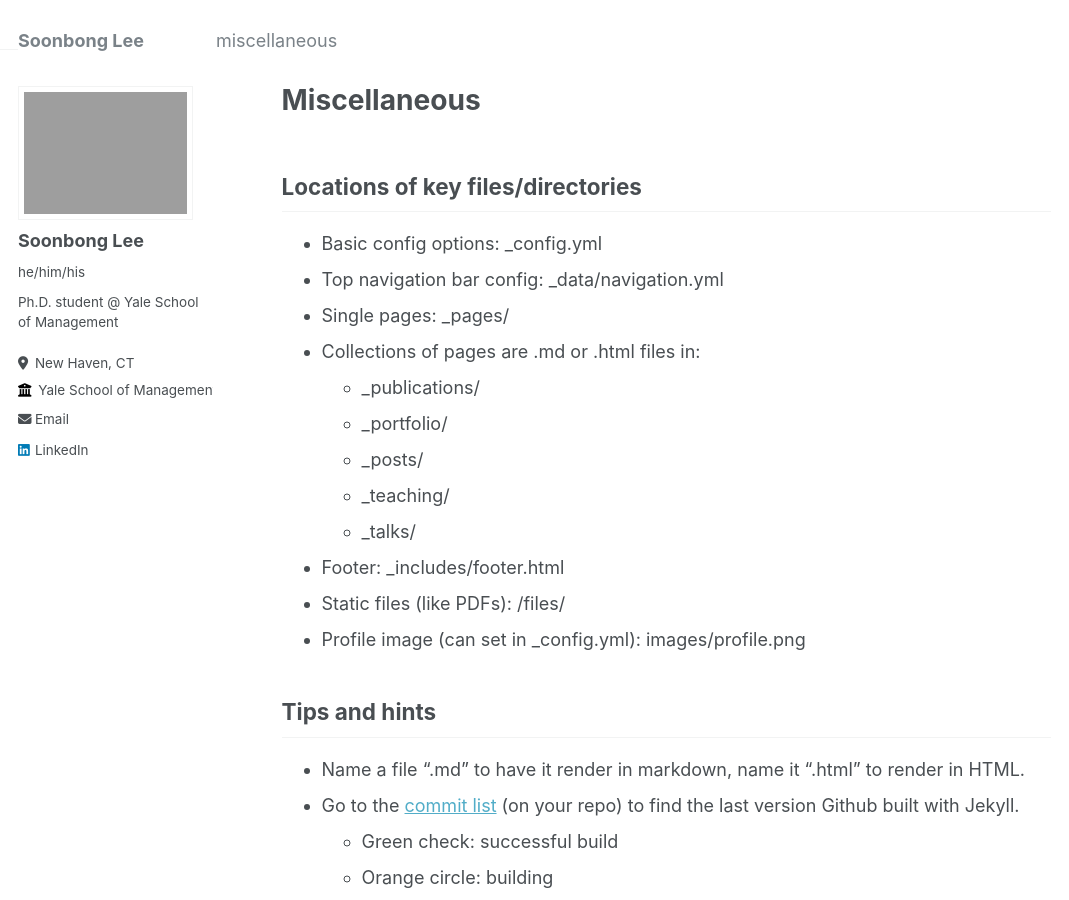
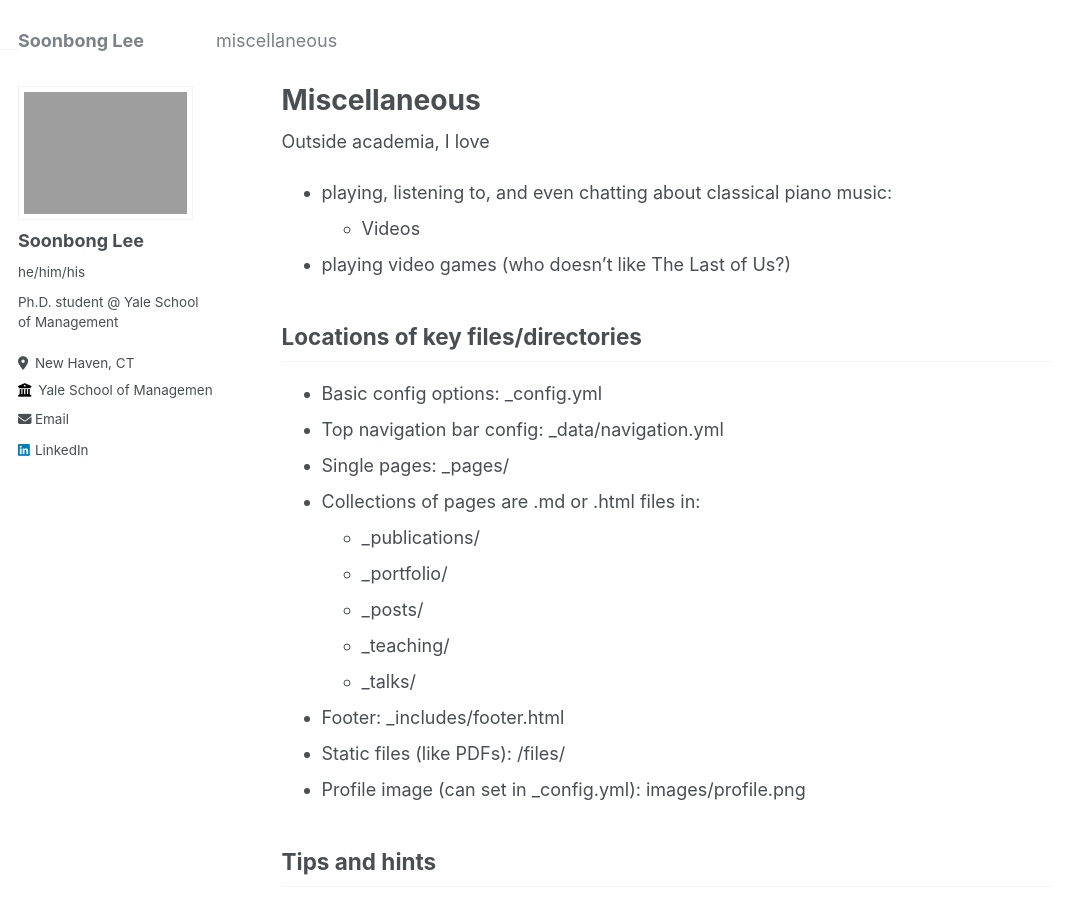
Before and after one commit to soonbong-lee/soonbong-lee.github.io, a Jekyll site: the page built from _pages/markdown.md, in a window 1280 px wide and 900 px high. Shown: the whole window, without its empty margins (0-1069 px from the left). Built offline with Jekyll 4.4.1, drawn with Linux system fonts in a browser that asks for light colours.

Commit message:
Update markdown.md

```diff
--- a/_pages/markdown.md
+++ b/_pages/markdown.md
@@ -6,6 +6,12 @@ redirect_from:
   - /md/
   - /markdown.html
 ---
+
+Outside academia, I love
+* playing, listening to, and even chatting about classical piano music:
+  * Videos
+* playing video games (who doesn't like The Last of Us?)
+
 
 ## Locations of key files/directories
 
```
